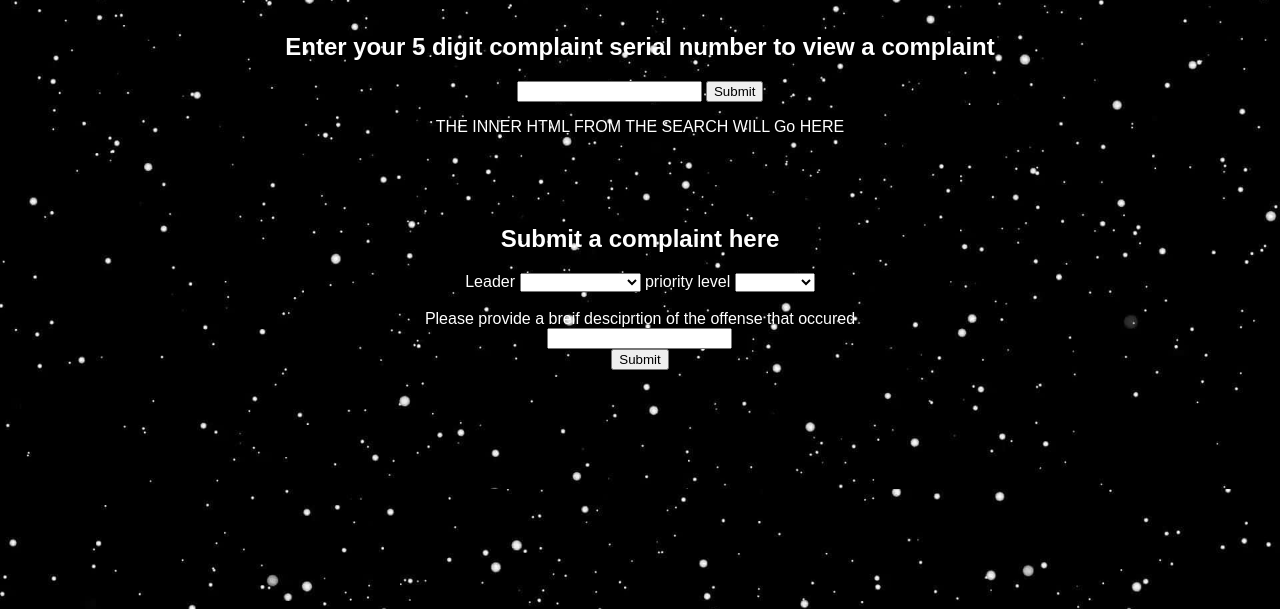
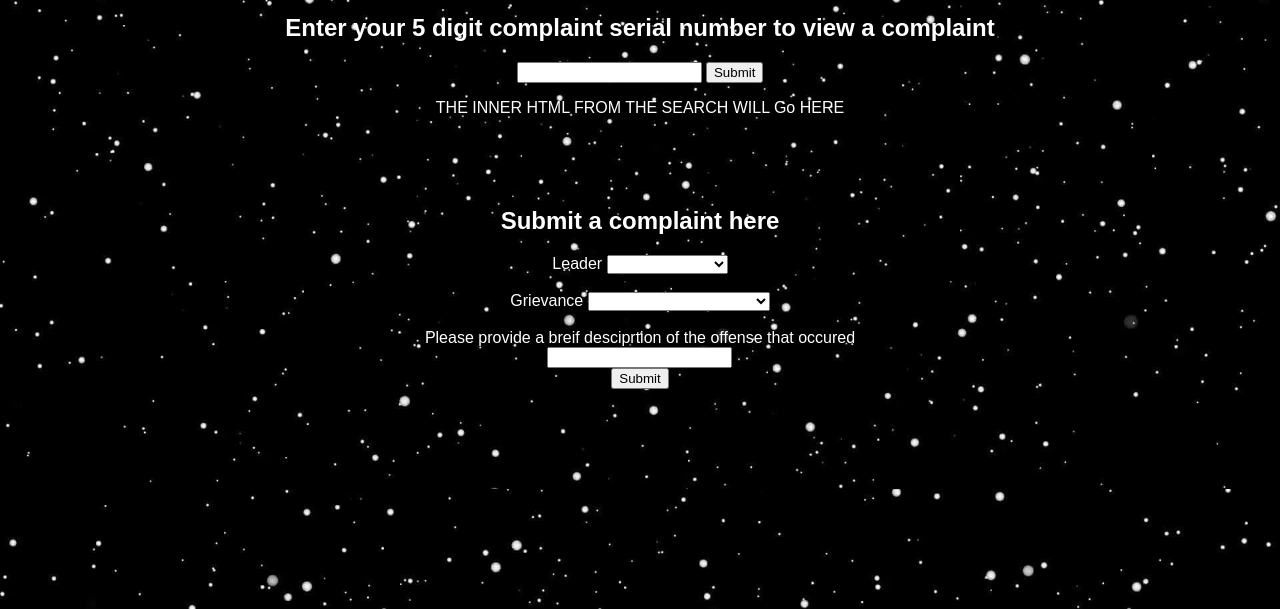
Before and after one commit to rburingt/CIS440-Project, a plain HTML site: page ProjectTemplate/userHome.html in a window 1280 px wide. Shown: the part 191-800 px from the top of the page. Drawn offline with Linux system fonts and the light colour scheme; a web font is replaced by a local one.

Commit message:
Added js for Grievances, removed priority level

```diff
--- /dev/null
+++ b/ProjectTemplate/grievance.js
@@ -0,0 +1,28 @@
+//Grievance List
+
+const grievances = [
+    "Faulty Equipment",          //I am thinking P1
+    "Friendly Fire",             //P2
+    "Service Delay",             //P6
+    "Incorrect Check Amount",    //P5
+    "Bacta Tank Leaking",        //P3
+    "Technical Support Problem"  //P4
+];
+
+// Function to populate the dropdown menu
+function populateDropdown() {
+    const dropdown = document.getElementById('grievanceDropdown');
+
+    grievances.forEach(grievance => {
+
+        const option = document.createElement('option');
+        option.value = grievance;
+        option.textContent = grievance;
+
+        // Append the option to the dropdown
+        dropdown.appendChild(option);
+    });s
+}
+
+
+document.addEventListener('DOMContentLoaded', populateDropdown);
--- a/ProjectTemplate/userHome.html
+++ b/ProjectTemplate/userHome.html
@@ -38,15 +38,17 @@
                 <option value="General Hux">General Hux</option>
                 <option value="Captain Phasma">Captain Phasma</option>
             </select>
-            <label for="priorityLevel">priority level</label>
-            <select name="priorityLevel" id="priorityLevel">
-                <option value=""> </option>
-                <option value="1">Priority I</option>
-                <option value="2">Priority II</option>
-                <option value="3">Priority III</option>
-                <option value="4">Priority IV</option>
 
-            </select>
+            <br />
+            <br />
+
+              <!-- New dropdown for grievances -->
+              <label for="grievanceDropdown">Grievance</label>
+              <select name="grievanceDropdown" id="grievanceDropdown">
+                  <option value="" selected> </option>
+                  <!-- Options will be populated by JavaScript -->
+              </select>
+
             <br />
             <br />
             <label for="offenseTextDescription">Please provide a breif desciprtion of the offense that occured</label> <br />
@@ -54,5 +56,7 @@
             <input type="submit" />
         </form>
     </div>
+
+    <script src="grievance.js"></script>
 </body>
 </html>
```
